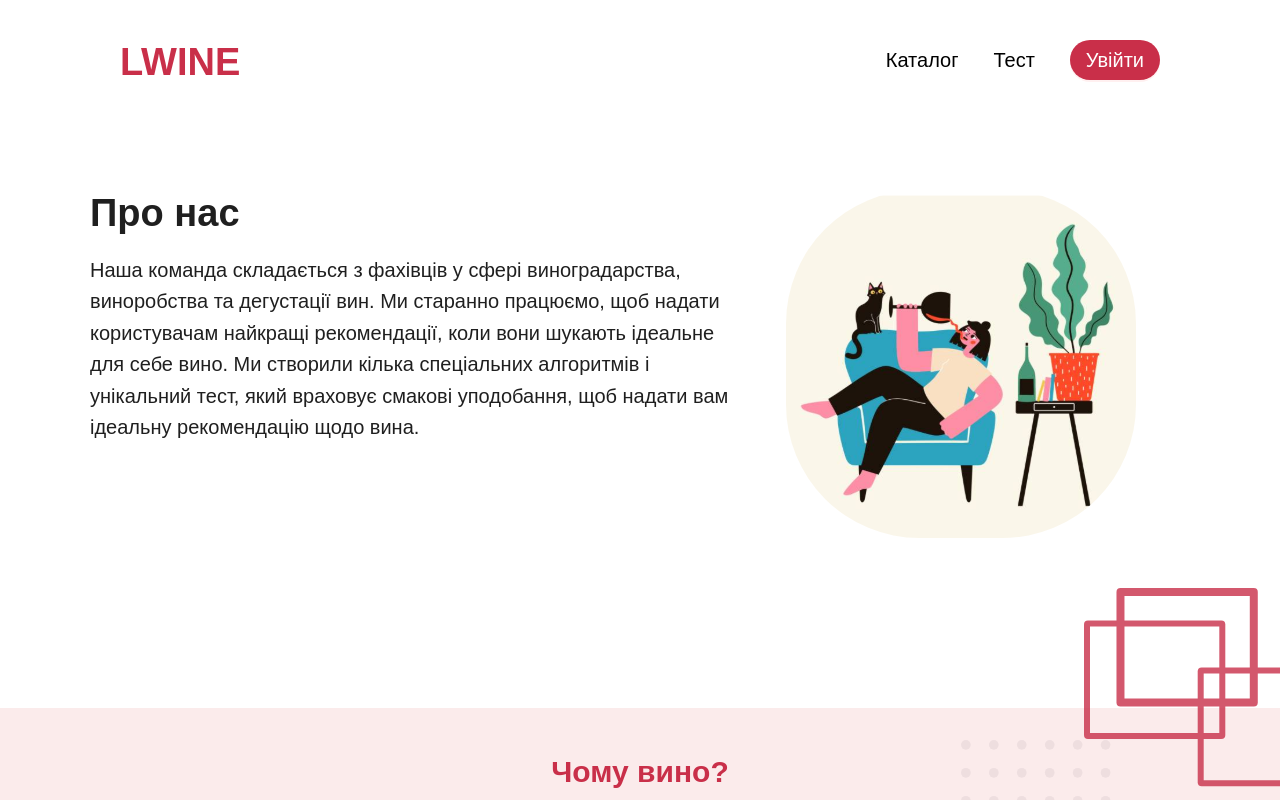
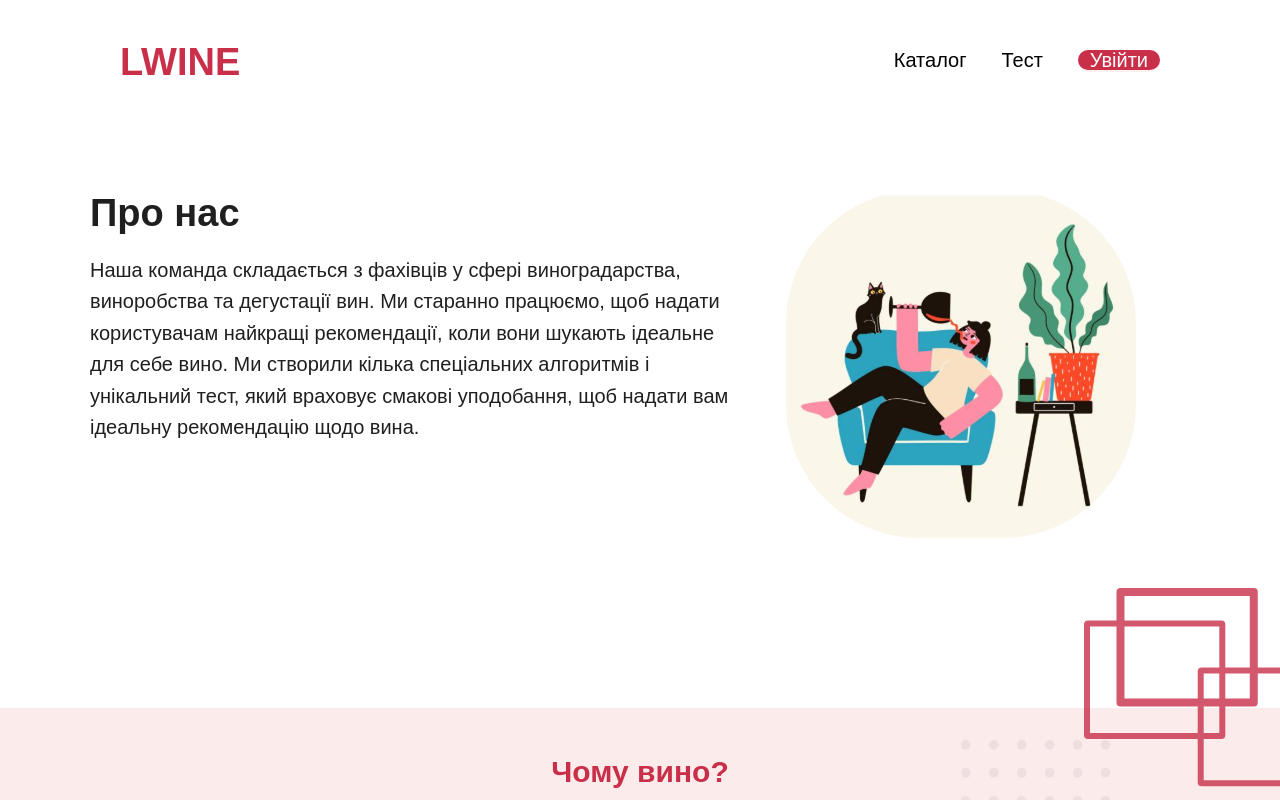
Before and after one commit to Nattalli/lteam-wine-map, a React (Create React App) app in the folder frontend/: page / in a window 1280 px wide. Shown: the top 800 px of the page. Built offline with nearby package versions, Linux system fonts and the light colour scheme; a web font is replaced by a local one.

Commit message:
presentational fixes

```diff
--- a/frontend/src/components/layout/Header.scss
+++ b/frontend/src/components/layout/Header.scss
@@ -20,10 +20,6 @@
     line-height: 0px;
   }
 
-  .get-started-btn {
-    height: 40px;
-  }
-
   .user-header {
     color: $primary;
 
--- a/frontend/src/index.css
+++ b/frontend/src/index.css
@@ -29,3 +29,12 @@ code {
   left: 50%;
   transform: translate(-50%, -50%);
 }
+
+input {
+  padding: 9px 11px !important;
+}
+
+button {
+  height: fit-content !important;
+  padding: 9px 11px !important;
+}
```
